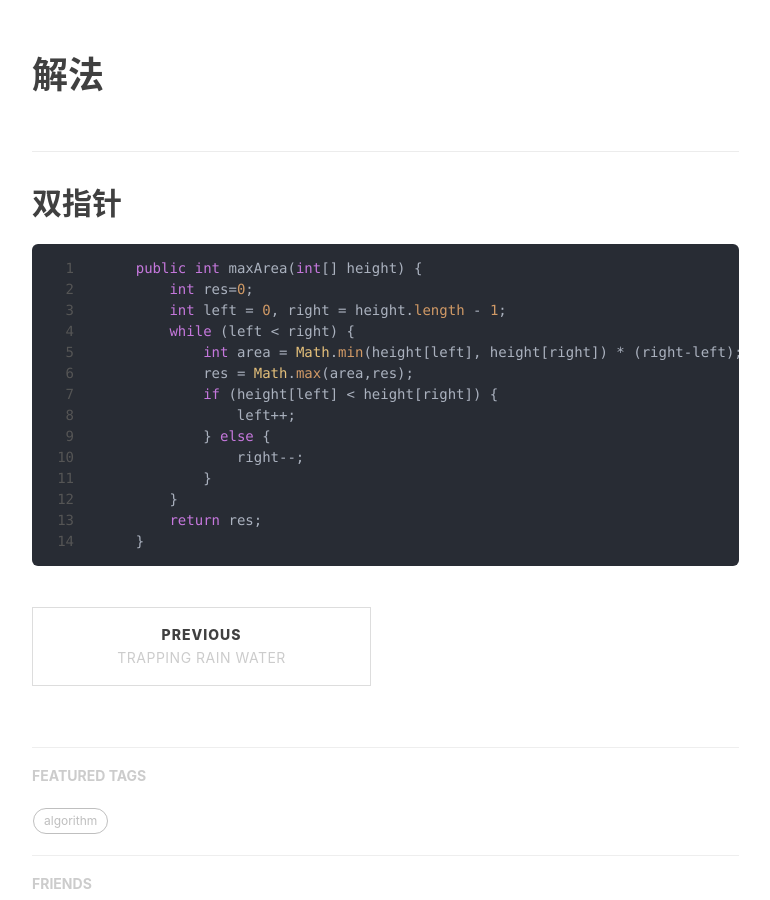
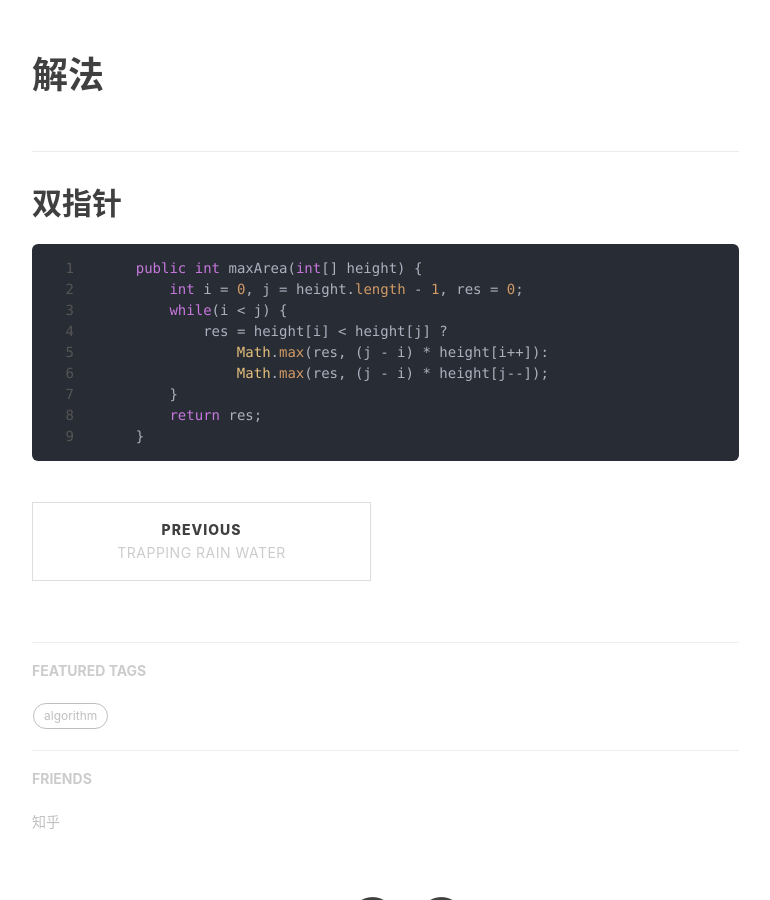
Before and after one commit to CygnusDark/cygnusgarden, a Jekyll site: the page built from _posts/2022-09-04-container-with-most-water.md, in a window 1280 px wide and 900 px high, scrolled down 829 px. Shown: the whole window, without its empty margins (233-1003 px from the left). Built offline with Jekyll 4.4.1, drawn with Linux system fonts in a browser that asks for light colours; nearby versions of some CDN libraries; comment, search, counter and statistics services are not loaded.

Commit message:
Update 2022-09-04-container-with-most-water.md

````diff
--- a/_posts/2022-09-04-container-with-most-water.md
+++ b/_posts/2022-09-04-container-with-most-water.md
@@ -28,16 +28,11 @@ tags:
 ## 双指针
 ``` java
     public int maxArea(int[] height) {
-        int res=0;
-        int left = 0, right = height.length - 1;
-        while (left < right) {
-            int area = Math.min(height[left], height[right]) * (right-left);
-            res = Math.max(area,res);
-            if (height[left] < height[right]) {
-                left++;
-            } else {
-                right--;
-            }
+        int i = 0, j = height.length - 1, res = 0;
+        while(i < j) {
+            res = height[i] < height[j] ?
+                Math.max(res, (j - i) * height[i++]):
+                Math.max(res, (j - i) * height[j--]);
         }
         return res;
     }
````
